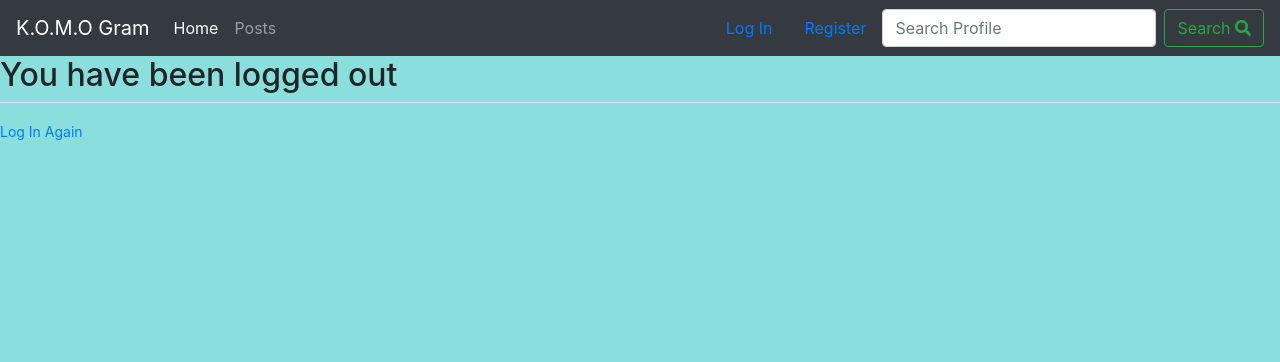
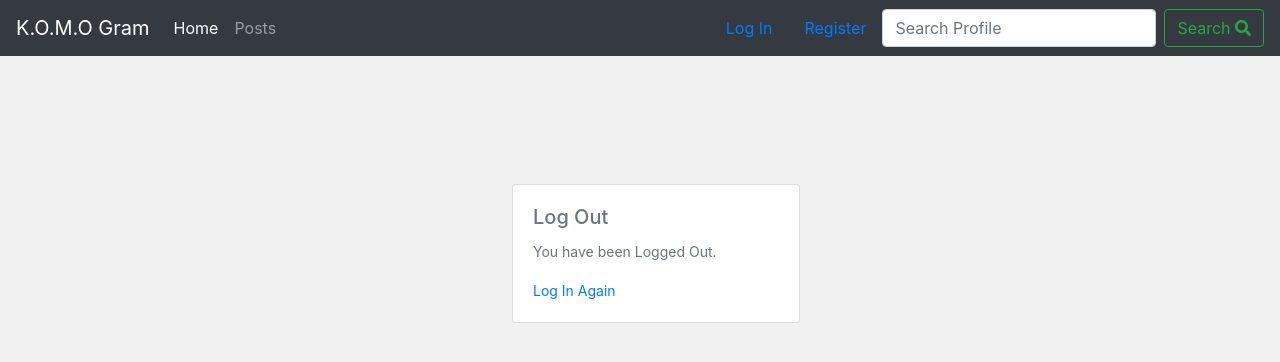
Before and after one commit to jameskomo/instagram-clone, a Django app: page /logout/ in a window 1280 px wide. Shown: the top 362 px of the page. Run offline with Django 3.2, Linux system fonts and the light colour scheme; some libraries are stand-ins or nearby versions.

Commit message:
Routes styled through Bootstrap after install. STATIC PATH also defined for images serving

```diff
--- a/static/css/main.css
+++ b/static/css/main.css
@@ -3,5 +3,5 @@ h1
   color: green;
 }
 body {
-  background-color: #8adfdc;
+  background-color: #f1f1f1;
 }
--- a/users/templates/users/logout.html
+++ b/users/templates/users/logout.html
@@ -1,10 +1,13 @@
 {% extends 'my_instagram/base.html' %}
 {% block content %}
 {{ block.super }}
-<h2>You have been logged out</h2>
-<div class="border-top pt-3">
-    <small class="text-muted">
-        <a href="{% url 'login' %}">Log In Again</a>
-    </small>
-</div>
+<div class="card" style="width: 18rem; margin-left: 40%; margin-top: 10%;">
+        <div class="card-body">
+        <small class="text-muted">
+          <h5 class="card-title">Log Out</h5>
+          <p class="card-text">You have been Logged Out.</p>
+          <a href="{% url 'login' %}">Log In Again</a>
+        </small>
+        </div>
+      </div>
 {% endblock content %}
--- a/users/templates/users/profile.html
+++ b/users/templates/users/profile.html
@@ -22,7 +22,7 @@
         </form>
     </div>
     <div class="card-footer text-muted">
-      {{profile.bio}}
+      {{user.profile.bio}}
     </div>
 </div>
 <!-- Card End -->
```
Also changed, not shown: users/templates/users/login.html (+10 -1 lines), users/templates/users/register.html (+12 -1 lines).
